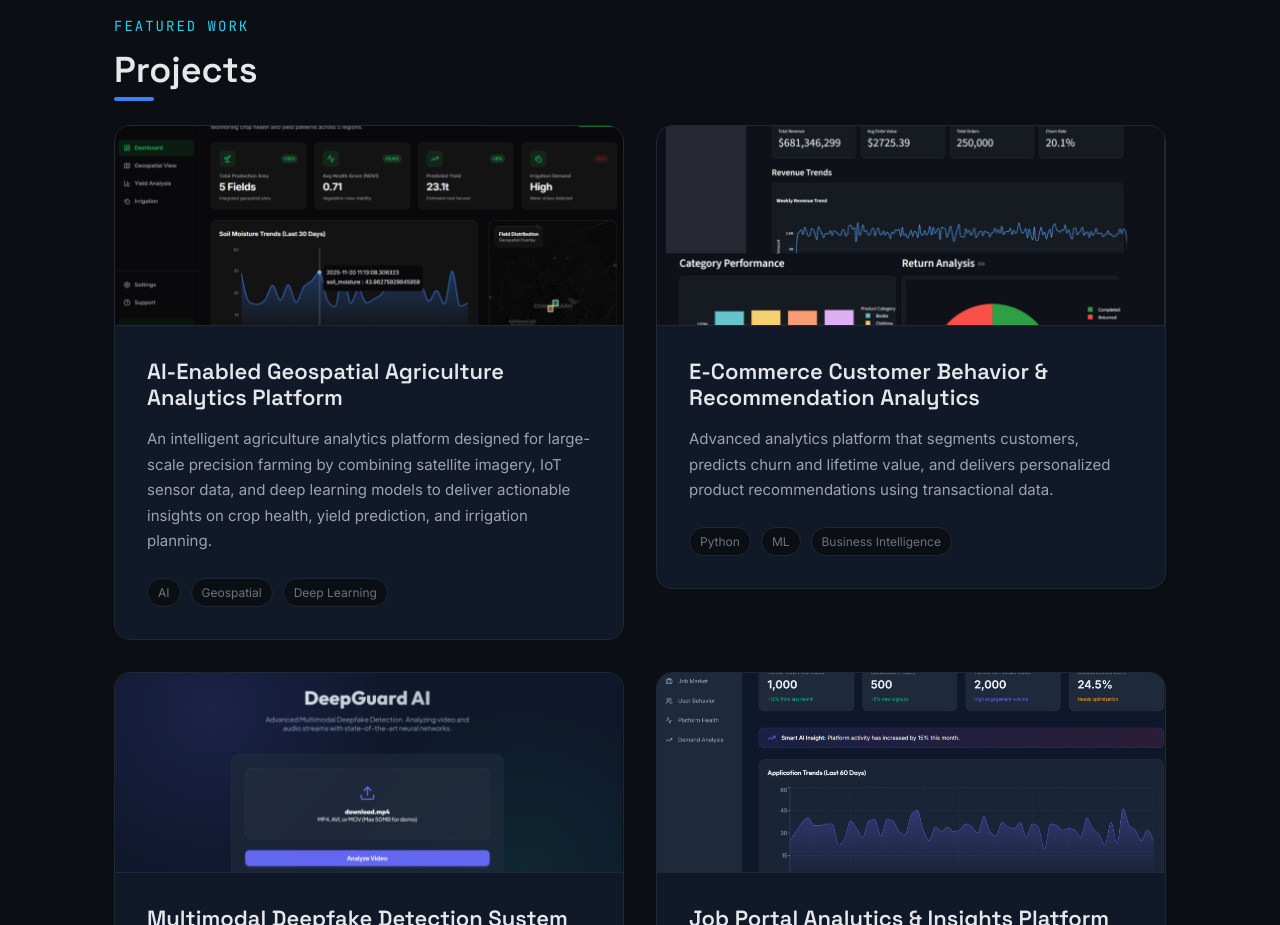
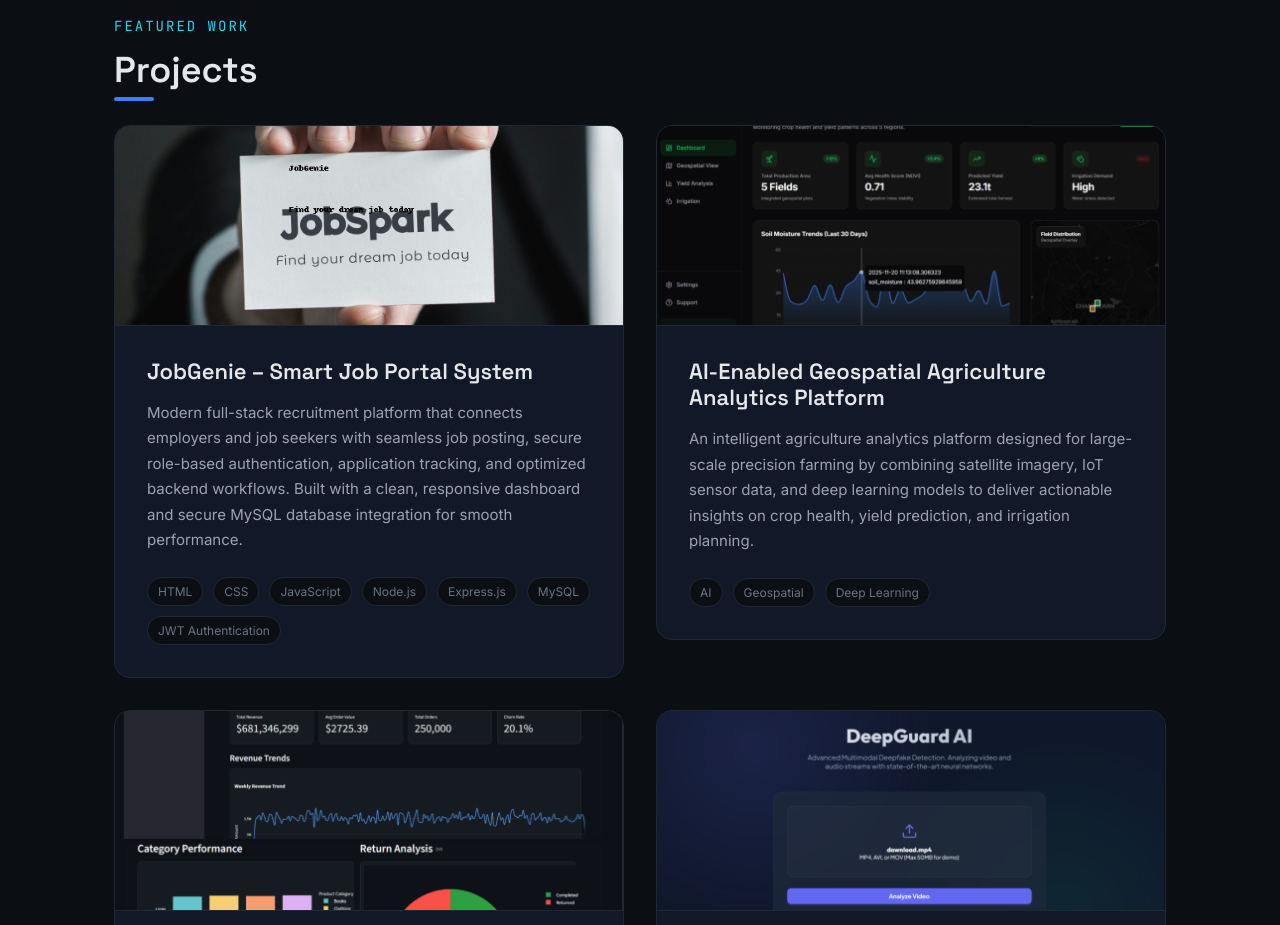
Before and after one commit to Shamim-Akhtar375/Portfolio, a website built with Vite: page index.html in a window 1280 px wide. Shown: the part 2660-3585 px from the top of the page. Built offline with nearby package versions, Linux system fonts and the light colour scheme.

Commit message:
Added JobGenie Project to Portfolio

```diff
--- a/index.html
+++ b/index.html
@@ -8,7 +8,7 @@
     <title>Shamim Akhtar | Software Developer</title>
     <meta name="description"
         content="Portfolio of Shamim Akhtar, a Software Developer specializing in AI & Data Science. Building scalable software systems and intelligent AI-driven solutions.">
-    <!-- Deployment Trigger: 2026-01-27T15:31:49 -->
+    <!-- Deployment Trigger: 2026-03-01T16:26:00 -->
 
     <!-- Google Fonts -->
     <link rel="preconnect" href="https://fonts.googleapis.com">
@@ -178,6 +178,34 @@
                 <h2 class="section-title">Projects</h2>
 
                 <div class="projects-grid">
+                    <!-- Project JobGenie -->
+                    <a href="https://github.com/Shamim-Akhtar375/JobGenie-Full-Stack-Job-Portal" target="_blank"
+                        class="project-card-link">
+                        <div class="project-card">
+                            <div class="project-image">
+                                <img src="/images/project-jobgenie.png" alt="JobGenie - Smart Job Portal System">
+                            </div>
+                            <div class="project-info">
+                                <h3 class="project-title">JobGenie – Smart Job Portal System</h3>
+                                <p class="project-desc">Modern full-stack recruitment platform that connects employers
+                                    and
+                                    job seekers with seamless job posting, secure role-based authentication,
+                                    application tracking, and optimized backend workflows. Built with a clean,
+                                    responsive dashboard and secure MySQL database integration for smooth performance.
+                                </p>
+                                <div class="project-tech">
+                                    <span class="tech-badge">HTML</span>
+                                    <span class="tech-badge">CSS</span>
+                                    <span class="tech-badge">JavaScript</span>
+                                    <span class="tech-badge">Node.js</span>
+                                    <span class="tech-badge">Express.js</span>
+                                    <span class="tech-badge">MySQL</span>
+                                    <span class="tech-badge">JWT Authentication</span>
+                                </div>
+                            </div>
+                        </div>
+                    </a>
+
                     <!-- Project 1 -->
                     <a href="https://github.com/Shamim-Akhtar375/AI-Enabled-Geospatial-Intelligence-System-for-Large-Scale-Agricultural-Analytics"
                         target="_blank" class="project-card-link">
```
Also changed, not shown: public/images/project-jobgenie.png (added).
